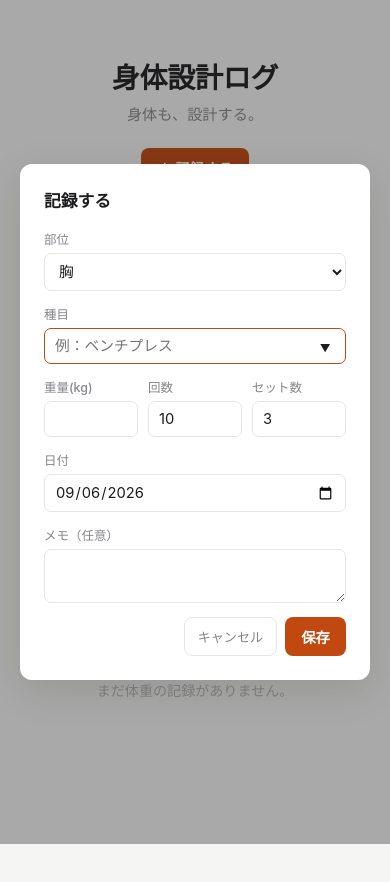
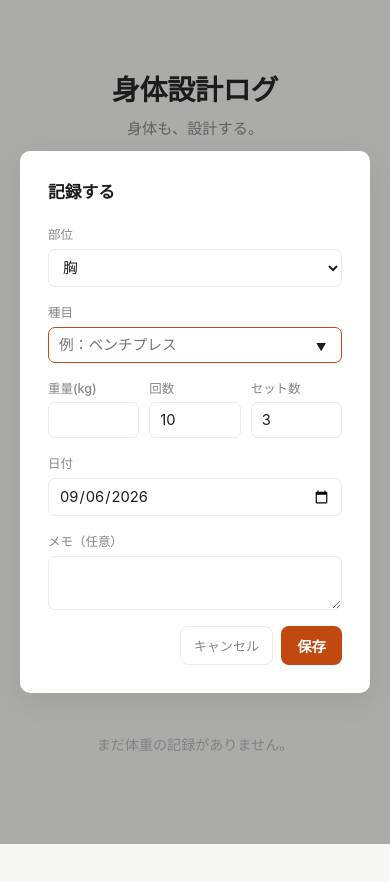
Before and after one commit to keikeikei1986-blip/schedule-app, a plain HTML site: page kintore-log/index.html in a window 390 px wide. Both pictures are taken after a click on the button "＋ 記録する". Before the commit the page ends 846 px from the top, so only its background shows below. Drawn offline with Linux system fonts and the light colour scheme.

Commit message:
Refine 身体設計ログ visual design toward a calmer Apple-like feel
Co-Authored-By: Claude Sonnet 5 <noreply@anthropic.com>

```diff
--- a/kintore-log/css/style.css
+++ b/kintore-log/css/style.css
@@ -1,14 +1,14 @@
 :root {
-  --bg: #f5f5f4;
+  --bg: #f7f7f5;
   --surface: #ffffff;
   --text: #1d1d1f;
   --text-secondary: #86868b;
   --text-tertiary: #b8b8ba;
-  --border: #e6e5e2;
+  --border: #ebeae7;
   --accent: #c1490f;
   --accent-hover: #a53d0c;
   --danger: #c0392b;
-  --tag-bg: #ececea;
+  --tag-bg: #f0efec;
 }
 
 * {
@@ -28,7 +28,7 @@ body {
 .app-header {
   max-width: 640px;
   margin: 0 auto;
-  padding: 56px 20px 28px;
+  padding: 68px 20px 36px;
   text-align: center;
 }
 
@@ -40,7 +40,7 @@ body {
 }
 
 .app-subcopy {
-  margin: 6px 0 24px;
+  margin: 8px 0 32px;
   font-size: 0.95rem;
   color: var(--text-secondary);
   font-weight: 400;
@@ -52,7 +52,7 @@ body {
 }
 
 .record-count {
-  margin: 14px 0 0;
+  margin: 18px 0 0;
   font-size: 0.78rem;
   color: var(--text-tertiary);
   letter-spacing: 0.01em;
@@ -63,10 +63,10 @@ body {
 .layout {
   max-width: 720px;
   margin: 0 auto;
-  padding: 0 20px 80px;
+  padding: 0 20px 96px;
   display: grid;
   grid-template-columns: minmax(0, 1fr) 220px;
-  gap: 48px;
+  gap: 56px;
   align-items: start;
 }
 
@@ -77,14 +77,14 @@ body {
 
 .panel-weight {
   border-left: 1px solid var(--border);
-  padding-left: 24px;
+  padding-left: 28px;
 }
 
 .panel-head {
   display: flex;
   align-items: center;
   gap: 10px;
-  margin-bottom: 18px;
+  margin-bottom: 22px;
 }
 
 .panel-title {
@@ -169,7 +169,7 @@ button {
 
 .date-group {
   border-top: 1px solid var(--border);
-  padding: 22px 0;
+  padding: 28px 0;
 }
 
 .date-group:first-child {
@@ -180,13 +180,13 @@ button {
 .date-header {
   font-weight: 600;
   font-size: 0.92rem;
-  margin-bottom: 12px;
+  margin-bottom: 16px;
   color: var(--text);
   letter-spacing: 0.01em;
 }
 
 .part-group {
-  margin-bottom: 14px;
+  margin-bottom: 18px;
 }
 
 .part-group:last-child {
@@ -208,8 +208,8 @@ button {
   display: flex;
   flex-wrap: wrap;
   align-items: baseline;
-  gap: 3px 10px;
-  padding: 5px 0;
+  gap: 4px 12px;
+  padding: 7px 0;
 }
 
 .exercise-name {
@@ -239,7 +239,7 @@ button {
 .weight-row {
   display: flex;
   justify-content: space-between;
-  padding: 8px 0;
+  padding: 10px 0;
   font-size: 0.88rem;
   border-bottom: 1px solid var(--border);
 }
@@ -276,17 +276,17 @@ button {
 
 .modal {
   background: var(--surface);
-  border-radius: 12px;
-  padding: 24px;
+  border-radius: 10px;
+  padding: 28px;
   width: 100%;
   max-width: 380px;
   max-height: 90vh;
   overflow-y: auto;
-  box-shadow: 0 12px 40px rgba(0, 0, 0, 0.12);
+  box-shadow: 0 8px 30px rgba(0, 0, 0, 0.08);
 }
 
 .modal h3 {
-  margin: 0 0 18px;
+  margin: 0 0 22px;
   font-size: 1.05rem;
   font-weight: 600;
 }
@@ -294,8 +294,8 @@ button {
 .form-row {
   display: flex;
   flex-direction: column;
-  gap: 5px;
-  margin-bottom: 14px;
+  gap: 6px;
+  margin-bottom: 16px;
   position: relative;
 }
 
@@ -329,7 +329,7 @@ button {
 }
 
 .prev-record-hint {
-  margin: 2px 0 0;
+  margin: 4px 0 0;
   font-size: 0.78rem;
   color: var(--text-tertiary);
 }
@@ -351,7 +351,7 @@ button {
   display: flex;
   justify-content: space-between;
   align-items: center;
-  margin-top: 8px;
+  margin-top: 12px;
 }
 
 .modal-actions-right {
@@ -363,14 +363,14 @@ button {
 @media (max-width: 768px) {
   .layout {
     grid-template-columns: 1fr;
-    gap: 40px;
+    gap: 48px;
   }
 
   .panel-weight {
     border-left: none;
     padding-left: 0;
     border-top: 1px solid var(--border);
-    padding-top: 24px;
+    padding-top: 28px;
   }
 
   .exercise-name {
```
